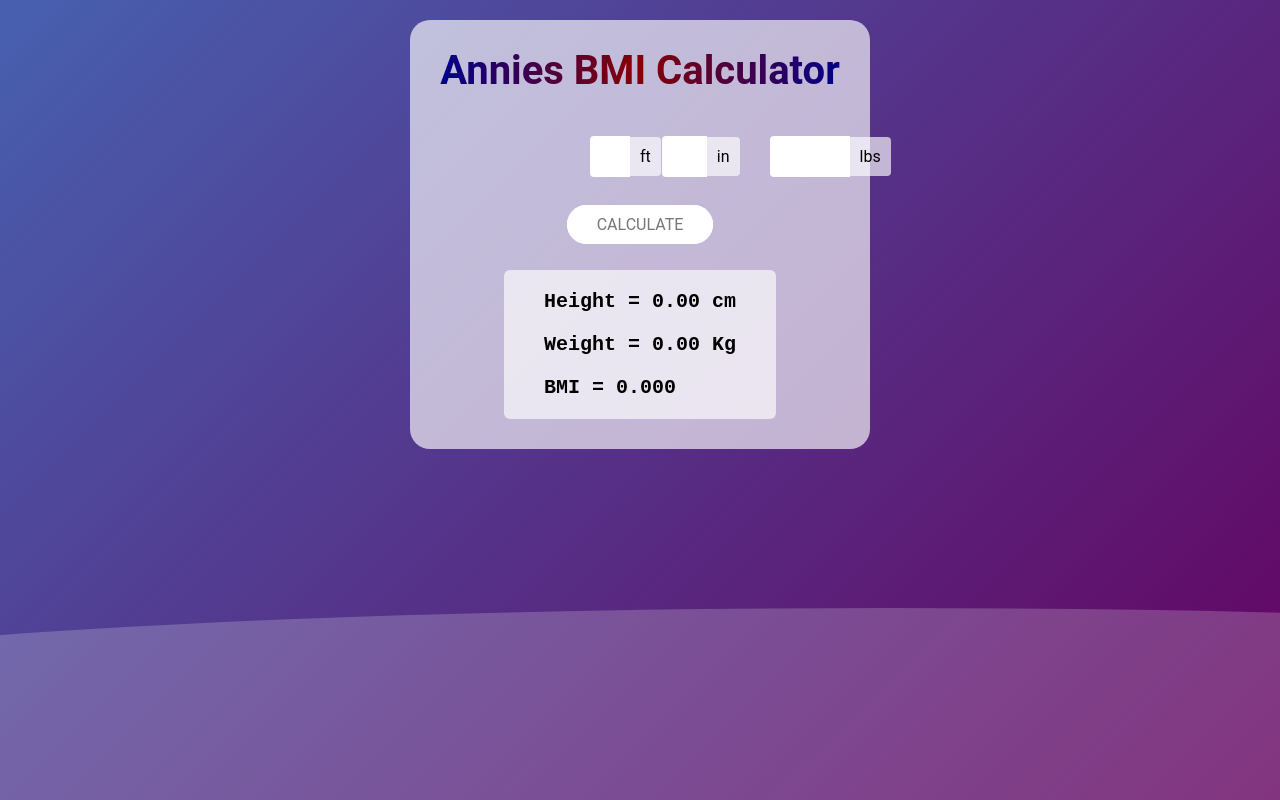
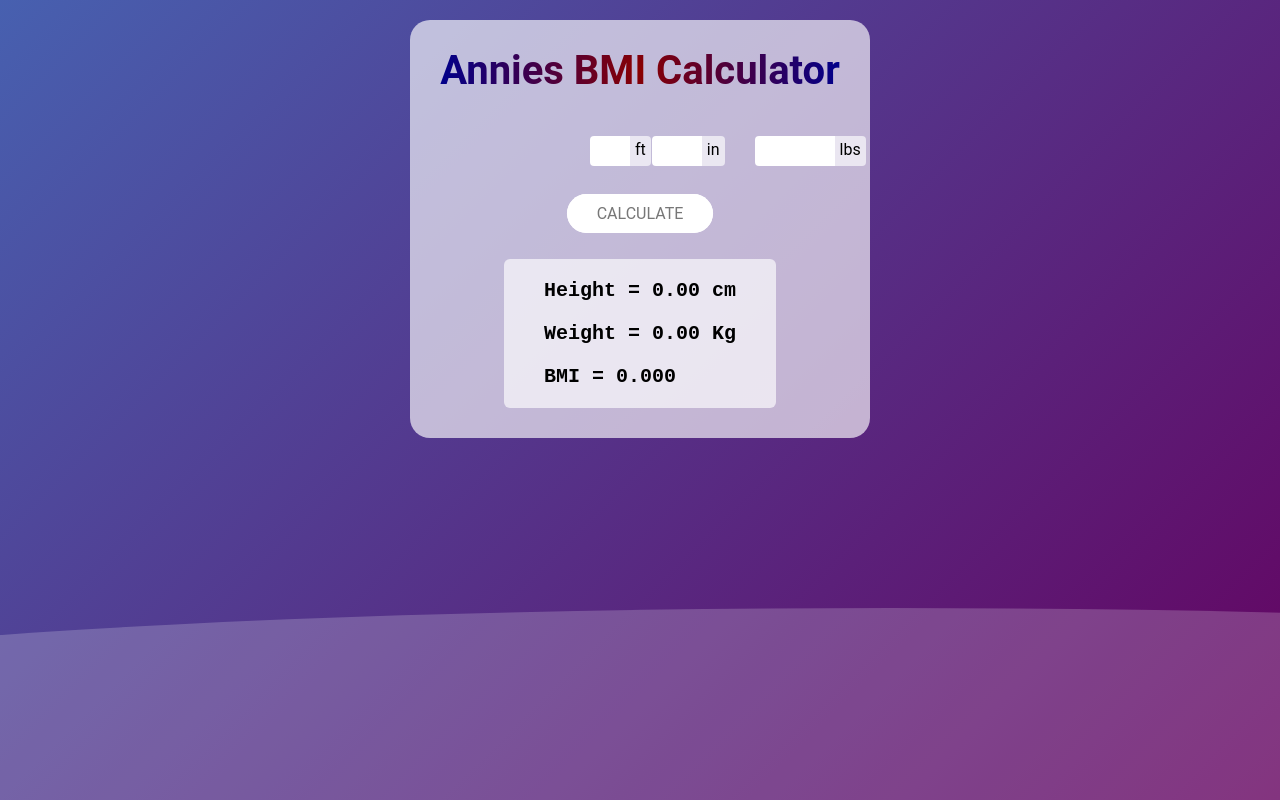
Before and after one commit to Harreck/BMICalculator, a React (Create React App) app: page / in a window 1280 px wide. Built offline with nearby package versions, Linux system fonts and the light colour scheme; a web font is replaced by a local one.

Commit message:
Added more CSS

```diff
--- a/src/App.css
+++ b/src/App.css
@@ -31,14 +31,14 @@
     margin: 15px 0;
     display: inline-block;
     border: 0;
-
     border-top-left-radius: 4px;
     border-bottom-left-radius: 4px;
     box-sizing: border-box;
 }
 .text-input:focus{
-    outline: none;
-    border: 2px solid dodgerblue;
+    box-sizing: border-box;
+    outline: 2px solid dodgerblue;
+    outline-offset: -2px;
 }
 
 
@@ -188,9 +188,12 @@ h1 {
 }
 .units {
     background-color: rgba(255,255,255,0.65);
-    padding: 10px;
     border-bottom-right-radius: 4px;
     border-top-right-radius: 4px;
+    padding: 4px 5px;
+    margin: 15px 0;
+    display: inline-block;
+    border: 0;
 }
 .results {
     font-weight: 900;
--- a/src/App.tsx
+++ b/src/App.tsx
@@ -33,7 +33,7 @@ function App() {
                        onChange={(e) => setInputState({...inputState, feet: +e.target.value})}/>
                 <p className="units" style={{marginRight: "1px"}}>ft</p>
                 {/*  Inches Input*/}
-                <input className="text-input" style={{width: "50px"}} type="number" min={1} max={12} step={1}
+                <input className="text-input" style={{width: "50px"}} type="number" min={1} step={1}
                        title={"Inches"} onChange={(e) => setInputState({...inputState, inches: +e.target.value})}/>
                 <p className="units" style={{marginRight: "30px"}}>in</p>
                 {/*  Weight Input*/}
```
